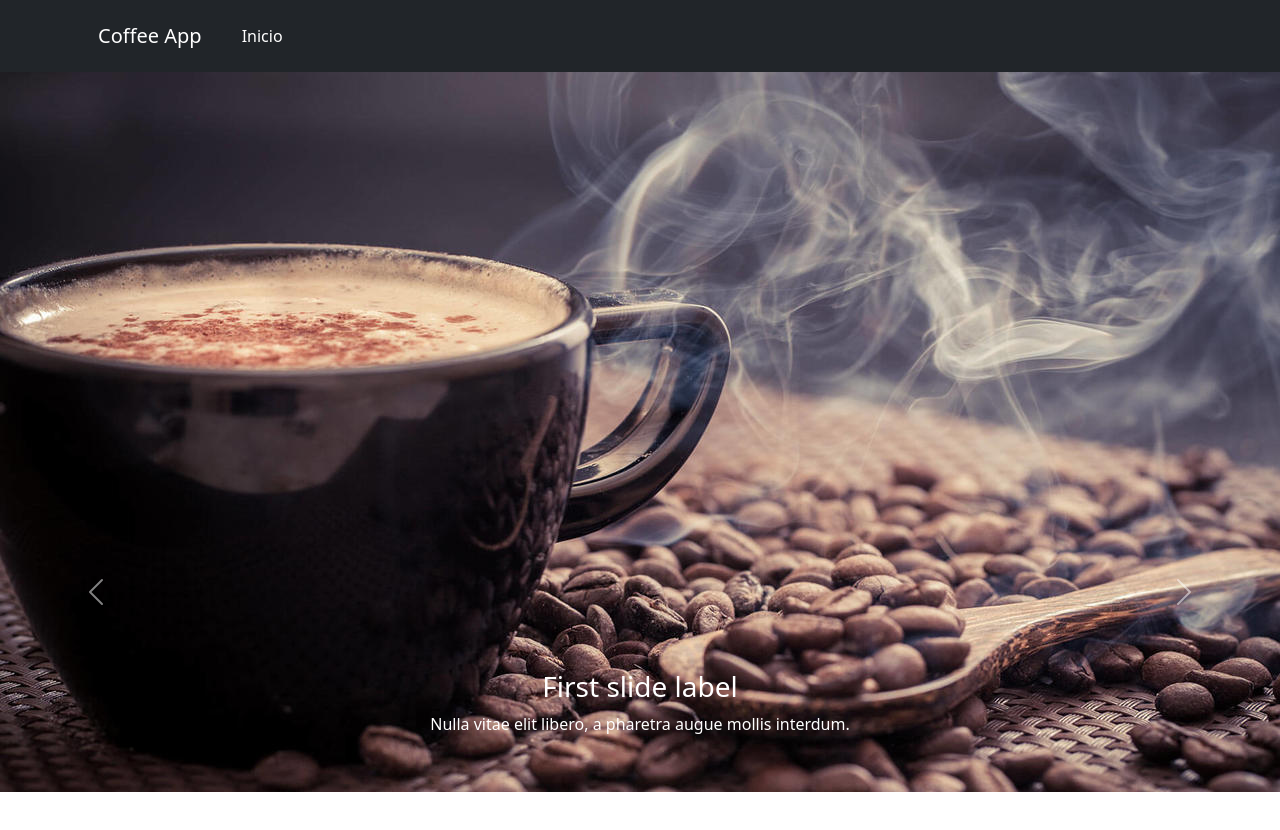
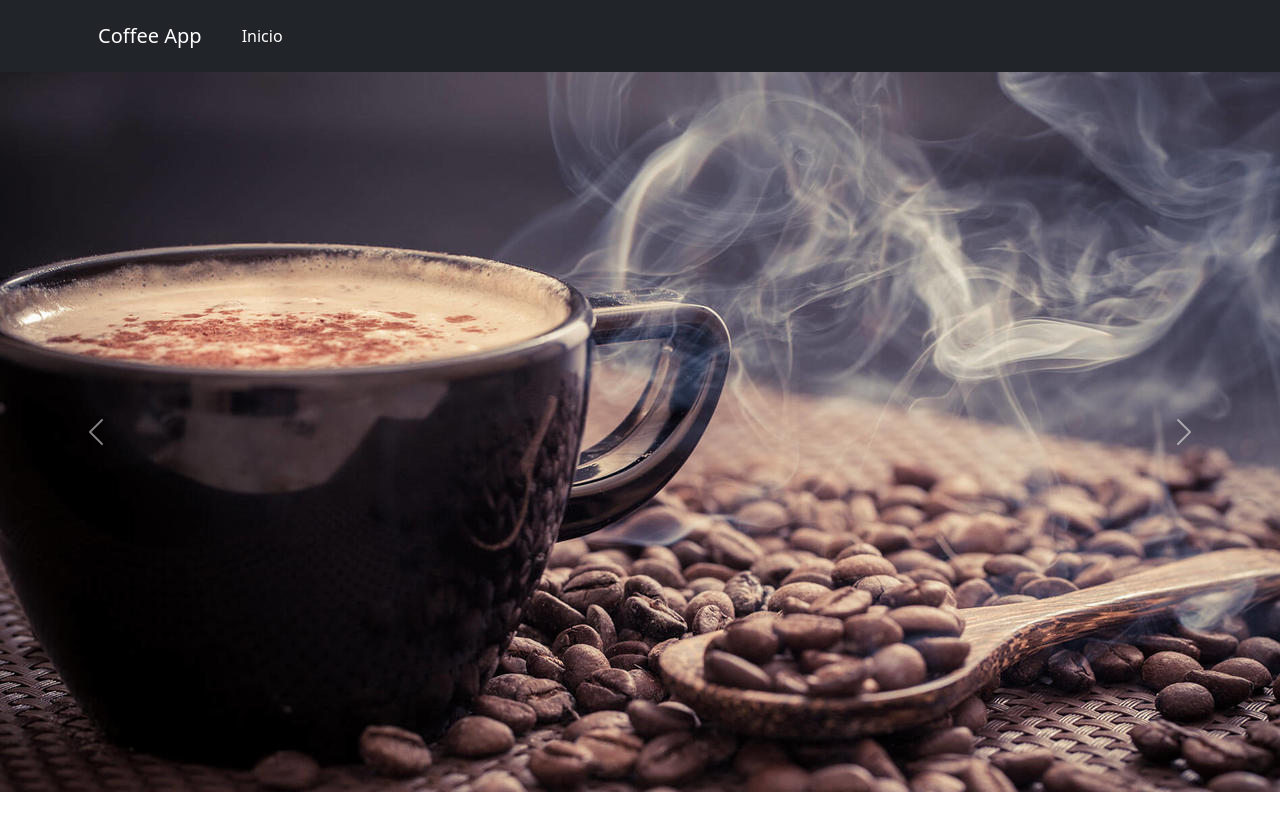
Before and after one commit to pmarino2013/coffee-app, a React (Create React App) app: page / in a window 1280 px wide. Shown: the top 830 px of the page. After the commit the page ends 800 px from the top, so only its background shows below. Built offline with nearby package versions, Linux system fonts and the light colour scheme; sample sign-in values are in the browser's storage.

Commit message:
Fix: Resolviendo bug de inicio de sesion y asincronismo

```diff
--- a/src/components/CofeeCarousel.jsx
+++ b/src/components/CofeeCarousel.jsx
@@ -1,36 +1,44 @@
 import React from "react";
-import { Carousel } from "react-bootstrap";
+
 import coffee1 from "../assets/coffee1.jpg";
 import coffee2 from "../assets/coffee2.jpg";
 const CofeeCarousel = () => {
   return (
-    <Carousel>
-      <Carousel.Item>
-        <img className=" carousel-img" src={coffee1} alt="First slide" />
-        <Carousel.Caption>
-          <h3>First slide label</h3>
-          <p>Nulla vitae elit libero, a pharetra augue mollis interdum.</p>
-        </Carousel.Caption>
-      </Carousel.Item>
-      <Carousel.Item>
-        <img className="carousel-img" src={coffee2} alt="Second slide" />
-
-        <Carousel.Caption>
-          <h3>Second slide label</h3>
-          <p>Lorem ipsum dolor sit amet, consectetur adipiscing elit.</p>
-        </Carousel.Caption>
-      </Carousel.Item>
-      <Carousel.Item>
-        <img className="carousel-img" src={coffee1} alt="Third slide" />
-
-        <Carousel.Caption>
-          <h3>Third slide label</h3>
-          <p>
-            Praesent commodo cursus magna, vel scelerisque nisl consectetur.
-          </p>
-        </Carousel.Caption>
-      </Carousel.Item>
-    </Carousel>
+    <div
+      id="carouselExampleControls"
+      className="carousel slide"
+      data-bs-ride="carousel"
+    >
+      <div className="carousel-inner h-100">
+        <div className="carousel-item active">
+          <img src={coffee1} className="d-block w-100" alt="coffee1" />
+        </div>
+        <div className="carousel-item">
+          <img src={coffee2} className="d-block w-100" alt="coffe2" />
+        </div>
+        {/* <div className="carousel-item">
+      <img src="..." className="d-block w-100" alt="..." />
+    </div> */}
+      </div>
+      <button
+        className="carousel-control-prev"
+        type="button"
+        data-bs-target="#carouselExampleControls"
+        data-bs-slide="prev"
+      >
+        <span className="carousel-control-prev-icon" aria-hidden="true"></span>
+        <span className="visually-hidden">Previous</span>
+      </button>
+      <button
+        className="carousel-control-next"
+        type="button"
+        data-bs-target="#carouselExampleControls"
+        data-bs-slide="next"
+      >
+        <span className="carousel-control-next-icon" aria-hidden="true"></span>
+        <span className="visually-hidden">Next</span>
+      </button>
+    </div>
   );
 };
 
--- a/src/helpers/autentication.js
+++ b/src/helpers/autentication.js
@@ -1,8 +1,8 @@
-// const url = "http://localhost:8080";
-const urlCloud = "https://restserver-pm.herokuapp.com";
+const url = "http://localhost:8080";
+// const urlCloud = "https://restserver-pm.herokuapp.com";
 
 export const postAuth = async (data) => {
-  const resp = await fetch(`${urlCloud}/api/auth/login`, {
+  const resp = await fetch(`${url}/api/auth/login`, {
     method: "POST",
     body: JSON.stringify(data),
     headers: {
--- a/src/pages/Login.jsx
+++ b/src/pages/Login.jsx
@@ -1,12 +1,15 @@
-import React, { useState } from "react";
+import React, { useState, useRef } from "react";
 import { Link, useHistory } from "react-router-dom";
 
-import Swal from "sweetalert2";
+// import Swal from "sweetalert2";
 import { postAuth } from "../helpers/autentication";
 
 import logo from "../assets/coffee.png";
+import { useEffect } from "react";
 
 const Login = () => {
+  const isMounted = useRef(true);
+
   const history = useHistory();
 
   const [formValue, setFormValue] = useState({
@@ -14,6 +17,27 @@ const Login = () => {
     password: "",
   });
   const [btnDisable, setBtnDisable] = useState(false);
+
+  const [login, setLogin] = useState({
+    ok: null,
+    msg: "",
+    token: "",
+  });
+
+  useEffect(() => {
+    if (login.token) {
+      localStorage.setItem("crypto_app_user", JSON.stringify(login.token));
+      setTimeout(() => {
+        history.push("/");
+      }, 3000);
+    }
+  }, [login, history]);
+
+  useEffect(() => {
+    return () => {
+      isMounted.current = false;
+    };
+  }, []);
 
   const handleChange = ({ target }) => {
     setFormValue({
@@ -28,18 +52,22 @@ const Login = () => {
 
     if (email && password) {
       setBtnDisable(true);
+      if (isMounted.current) {
         postAuth(formValue).then((respuesta) => {
-        const { msg, token } = respuesta;
+          setLogin({
+            ok: respuesta.ok,
+            msg: respuesta.msg,
+            token: respuesta.token,
+          });
+          // const { msg, token } = respuesta;
           setBtnDisable(false);
-        Swal.fire(msg);
 
-        localStorage.setItem("crypto_app_user", JSON.stringify(token));
-        history.push("/");
           setFormValue({
             email: "",
             password: "",
           });
         });
+      }
     }
   };
 
@@ -92,6 +120,17 @@ const Login = () => {
                     Ingresar
                   </button>
                 </div>
+                {login.ok === false && (
+                  <div className="alert alert-danger mt-3" role="alert">
+                    {login.msg}
+                  </div>
+                )}
+
+                {login.ok === true && (
+                  <div className="alert alert-success mt-3" role="alert">
+                    {login.msg}
+                  </div>
+                )}
               </form>
             </div>
           </div>
```
Lines whose indentation alone changed are shown as unchanged.
